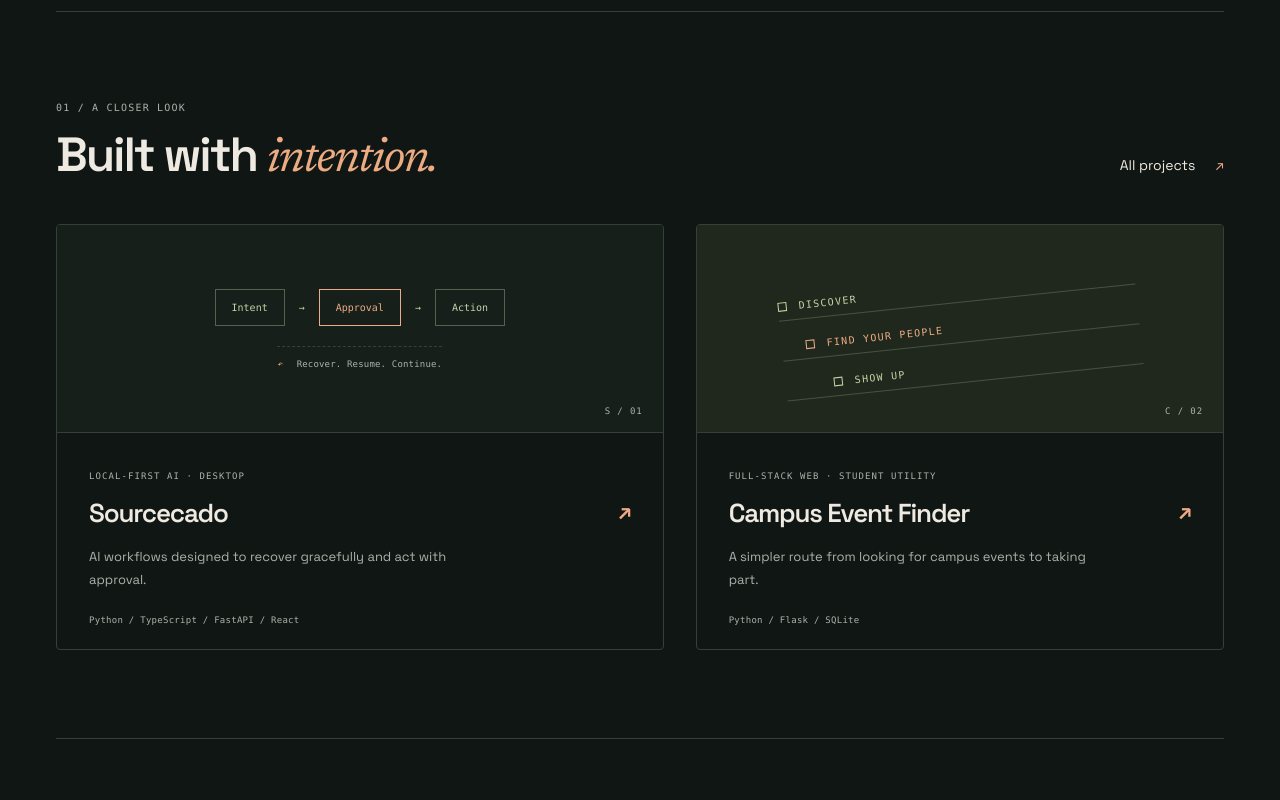
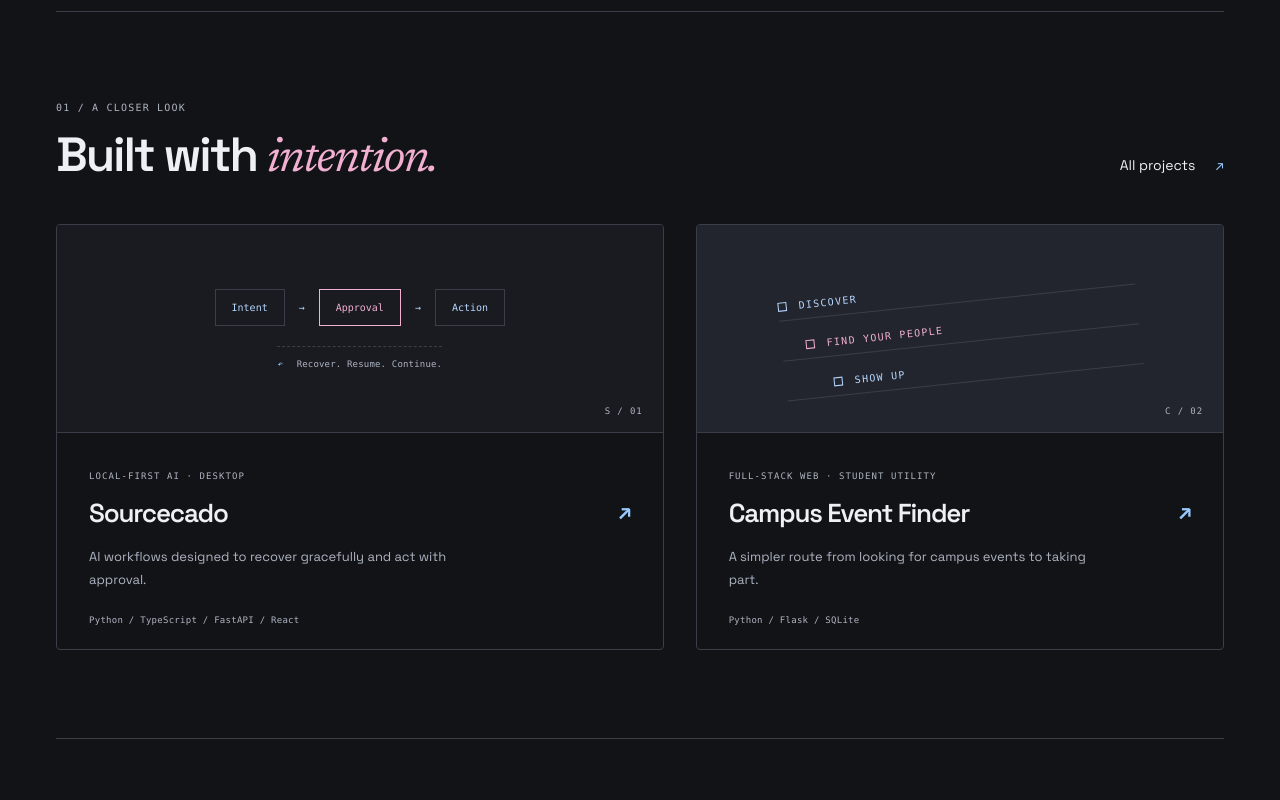
Before and after one commit to Corndog-Pepperoni/personal-website, a website: page index.html in a window 1280 px wide. Shown: the part 900-1700 px from the top of the page. Drawn offline with Linux system fonts and the light colour scheme.

Commit message:
style: replace copper and green with charcoal, blue, and pink

```diff
--- a/index.html
+++ b/index.html
@@ -3,7 +3,7 @@
 <head>
   <meta charset="UTF-8">
   <meta name="viewport" content="width=device-width, initial-scale=1">
-  <meta name="theme-color" content="#101613">
+  <meta name="theme-color" content="#121316">
   <meta name="color-scheme" content="dark">
   <meta name="description" content="Conor Pedroche — UC Berkeley computer science student and Regents’ and Chancellor’s Scholar. Explore software projects, research, experience, education, and recognition.">
   <meta property="og:title" content="Conor Pedroche — Computer Science &amp; Systems">
--- a/scripts/layout.mjs
+++ b/scripts/layout.mjs
@@ -30,7 +30,7 @@ export function layout({ current, title, content, profile }) {
 <head>
   <meta charset="UTF-8">
   <meta name="viewport" content="width=device-width, initial-scale=1">
-  <meta name="theme-color" content="#101613">
+  <meta name="theme-color" content="#121316">
   <meta name="color-scheme" content="dark">
   <meta name="description" content="${escape(description)}">
   <meta property="og:title" content="${escape(title)}">
--- a/styles.css
+++ b/styles.css
@@ -18,15 +18,16 @@
   font-display: swap;
 }
 :root {
-  --bg: #101613;
-  --surface: #161f1a;
-  --surface-raised: #1d2922;
-  --text: #eeeae1;
-  --muted: #a8b4aa;
-  --accent: #edab83;
-  --sage: #c5d4a6;
-  --border: #344039;
-  --line: #26332b;
+  --bg: #121316;
+  --surface: #191b20;
+  --surface-raised: #22252d;
+  --text: #edf0f5;
+  --muted: #adb4c2;
+  --accent: #99caff;
+  --accent-secondary: #f1afd1;
+  --graphic: #b7d7ff;
+  --border: #393e49;
+  --line: #2a2e36;
   --font: "Space", "Segoe UI", sans-serif;
   --serif: "Newsreader", Georgia, serif;
   --mono: "Cascadia Code", Consolas, monospace;
@@ -110,7 +111,7 @@ h3 {
 em {
   font-family: var(--serif);
   font-weight: 400;
-  color: var(--accent);
+  color: var(--accent-secondary);
   letter-spacing: -0.035em;
 }
 p {
@@ -196,9 +197,10 @@ strong {
   line-height: 1;
   letter-spacing: -0.09em;
   font-weight: 600;
+  color: var(--accent);
 }
 .monogram > span {
-  color: var(--accent);
+  color: var(--accent-secondary);
 }
 .brand-name {
   font-size: 12px;
@@ -206,7 +208,7 @@ strong {
   letter-spacing: -0.02em;
 }
 .brand-period {
-  color: var(--accent);
+  color: var(--accent-secondary);
 }
 .main-nav {
   display: flex;
@@ -328,7 +330,7 @@ strong {
   border-color: var(--accent);
 }
 .primary:hover {
-  background: #f4c2a4;
+  background: #bedfff;
   color: var(--bg);
   transform: translateY(-2px);
 }
@@ -368,12 +370,12 @@ strong {
   stroke-width: 0.65;
 }
 .globe {
-  stroke: #78947b;
+  stroke: var(--accent);
   stroke-width: 0.8;
   opacity: 0.75;
 }
 .map-orbit {
-  stroke: var(--accent);
+  stroke: var(--accent-secondary);
   stroke-width: 1.1;
 }
 .map-connect {
@@ -381,7 +383,7 @@ strong {
   stroke-width: 0.7;
 }
 .map-node {
-  fill: var(--accent);
+  fill: var(--accent-secondary);
   stroke: var(--bg);
   stroke-width: 2;
 }
@@ -498,17 +500,17 @@ strong {
   align-items: center;
   gap: 14px;
   font: 10px var(--mono);
-  color: var(--sage);
+  color: var(--graphic);
   transition: transform 0.3s;
 }
 .flow-line span {
-  border: 1px solid #53624e;
+  border: 1px solid var(--border);
   padding: 12px 16px;
   background: var(--surface);
 }
 .flow-line span:nth-of-type(2) {
-  border-color: var(--accent);
-  color: var(--accent);
+  border-color: var(--accent-secondary);
+  color: var(--accent-secondary);
 }
 .flow-line i {
   font-style: normal;
@@ -534,7 +536,7 @@ strong {
   color: var(--muted);
 }
 .event-art {
-  background: #20281e;
+  background: var(--surface-raised);
 }
 .event-lines {
   width: 68%;
@@ -544,7 +546,7 @@ strong {
   transform: rotate(-6deg);
   font: 10px var(--mono);
   letter-spacing: 0.13em;
-  color: var(--sage);
+  color: var(--graphic);
   transition: transform 0.3s;
 }
 .event-lines > span {
@@ -552,11 +554,11 @@ strong {
   align-items: center;
   gap: 12px;
   padding: 8px 0;
-  border-bottom: 1px solid #45523d;
+  border-bottom: 1px solid var(--border);
 }
 .event-lines > span:nth-child(2) {
   padding-left: 24px;
-  color: var(--accent);
+  color: var(--accent-secondary);
 }
 .event-lines > span:nth-child(3) {
   padding-left: 48px;
@@ -899,7 +901,7 @@ strong {
   padding: 28px 24px;
   margin-block: 32px;
   font: 10px var(--mono);
-  color: var(--sage);
+  color: var(--graphic);
 }
 .architecture span {
   max-width: 120px;
@@ -977,7 +979,7 @@ strong {
   text-align: center;
   font: italic 42px/1 var(--serif);
   padding-top: 16px;
-  color: var(--sage);
+  color: var(--graphic);
 }
 .school-seal span {
   font: 8px var(--mono);
@@ -1095,7 +1097,7 @@ strong {
 .certificate-icon {
   display: grid;
   place-items: center;
-  color: var(--sage);
+  color: var(--graphic);
   width: 48px;
   height: 48px;
   border: 1px solid var(--border);
@@ -1925,7 +1927,8 @@ strong {
     --surface: white;
     --text: #111;
     --muted: #444;
-    --accent: #68432d;
+    --accent: #204f84;
+    --accent-secondary: #843c63;
     --border: #aaa;
     --line: #ccc;
   }
```
Also changed, not shown: 404.html (+1 -1 lines), about.html (+1 -1 lines), education.html (+1 -1 lines), experience.html (+1 -1 lines), projects.html (+1 -1 lines), recognition.html (+1 -1 lines), favicon.svg.
